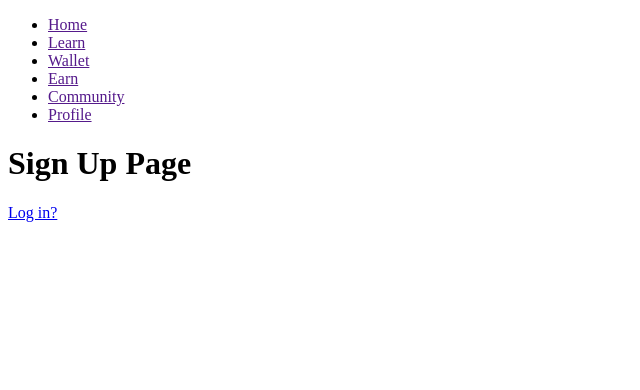
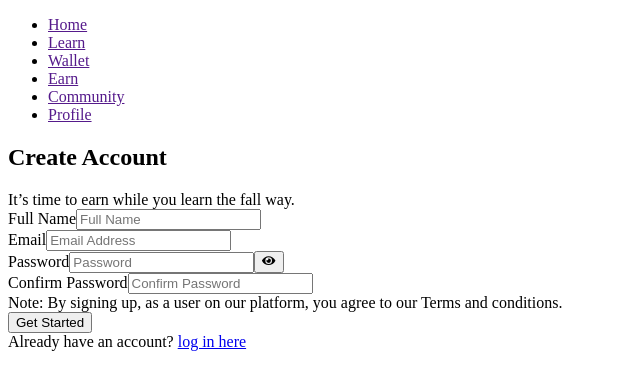
Before and after one commit to TeenGirlsinBlockchain/Techpadie-main, a Next.js app: page /signup in a window 1280 px wide. Shown: the top 390 px of the page, without its empty margins (0-640 px from the left). Built offline with nearby package versions, Linux system fonts and the light colour scheme.

Commit message:
added login and signup

```diff
--- /dev/null
+++ b/app/global.css
@@ -0,0 +1,3 @@
+@tailwind base;
+@tailwind components;
+@tailwind utilities;
--- a/app/page.tsx
+++ b/app/page.tsx
@@ -1,5 +1,3 @@
-
-
 export default function Page() {
   return (
     <div>
--- a/app/signup/page.tsx
+++ b/app/signup/page.tsx
@@ -1,11 +1,113 @@
 import Link from "next/link";
+import { useState } from "react";
+import { FaEye, FaEyeSlash } from "react-icons/fa";
 
 export default function Page() {
-    return (
-        <div>
-            <h1>Sign Up Page</h1>
+  const [showPassword, setShowPassword] = useState(false);
+  const [password, setPassword] = useState("");
+  const [confirmPassword, setConfirmPassword] = useState("");
+  const [passwordsMatch, setPasswordsMatch] = useState(true);
 
-            <Link href="/login">Log in?</Link>
+  const handlePasswordChange = (e: React.ChangeEvent<HTMLInputElement>) => {
+    const newPassword = e.target.value;
+    setPassword(newPassword);
+    checkPasswordsMatch(newPassword, confirmPassword);
+  };
+
+  const handleConfirmPasswordChange = (e: React.ChangeEvent<HTMLInputElement>) => {
+    const newConfirmPassword = e.target.value;
+    setConfirmPassword(newConfirmPassword);
+    checkPasswordsMatch(password, newConfirmPassword);
+  };
+
+  const checkPasswordsMatch = (pass1: string, pass2: string) => {
+    setPasswordsMatch(pass1 === pass2);
+  };
+
+  const handleSignUp = (e: React.FormEvent<HTMLFormElement>) => {
+    e.preventDefault();
+    if (passwordsMatch) {
+      alert("Sign-up successful! Redirecting to email verification...");
+    }
+  };
+
+  return (
+    <div className="flex items-center justify-center md:min-h-screen md:bg-gray-100 text-start text-[12px] p-4">
+      <div className="w-full max-w-md bg-white rounded-lg p-6">
+        <h2 className="text-2xl font-bold mb-2">Create Account</h2>
+        <div className="text-[12px] mb-4">
+          It’s time to earn while you learn the fall way.
         </div>
-    );
+        <form onSubmit={handleSignUp}>
+          <div className="mb-4">
+            <label className="block text-gray-700">Full Name</label>
+            <input
+              type="text"
+              placeholder="Full Name"
+              className="mt-1 block w-full px-3 py-2 bg-[#F8F8F8] border border-gray-300 rounded-md shadow-sm focus:outline-none focus:ring-2 focus:ring-blue-500"
+            />
+          </div>
+          <div className="mb-4">
+            <label className="block text-gray-700">Email</label>
+            <input
+              type="email"
+              placeholder="Email Address"
+              className="mt-1 block w-full px-3 py-2 border bg-[#F8F8F8] border-gray-300 rounded-md shadow-sm focus:outline-none focus:ring-2 focus:ring-blue-500"
+            />
+          </div>
+          <div className="mb-4 relative">
+            <label className="block text-gray-700">Password</label>
+            <input
+              type={showPassword ? "text" : "password"}
+              placeholder="Password"
+              value={password}
+              onChange={handlePasswordChange}
+              className="mt-1 block w-full px-3 py-2 bg-[#F8F8F8] border border-gray-300 rounded-md shadow-sm focus:outline-none focus:ring-2 focus:ring-blue-500"
+            />
+            <button
+              type="button"
+              onClick={() => setShowPassword(!showPassword)}
+              className="absolute inset-y-0 right-0 pr-3 flex items-center text-gray-500 mt-7"
+            >
+              {showPassword ? <FaEyeSlash className="h-5 w-5" /> : <FaEye className="h-5 w-5" />}
+            </button>
+          </div>
+          <div className="mb-4">
+            <label className="block text-gray-700">Confirm Password</label>
+            <input
+              type={showPassword ? "text" : "password"}
+              placeholder="Confirm Password"
+              value={confirmPassword}
+              onChange={handleConfirmPasswordChange}
+              className="mt-1 block w-full px-3 py-2 bg-[#F8F8F8] border border-gray-300 rounded-md shadow-sm focus:outline-none focus:ring-2 focus:ring-blue-500"
+            />
+          </div>
+          {!passwordsMatch && (
+            <p className="text-red-600 text-sm mb-2">Passwords do not match</p>
+          )}
+          <div className="mt-4 text-[12px] mb-4">
+            Note: By signing up, as a user on our platform,{" "}
+            <span className="text-[#227FA1]">you agree to our Terms and conditions.</span>
+          </div>
+          <button
+            type="submit"
+            disabled={!passwordsMatch}
+            className={`w-full py-2 rounded-md text-white ${
+              passwordsMatch
+                ? "bg-[#227FA1] hover:bg-blue-600"
+                : "bg-gray-400 cursor-not-allowed"
+            }`}
+          >
+            Get Started
+          </button>
+          <div className="text-center mt-2">
+            Already have an account?{" "}
+            <Link href="/login">
+              <a className="text-[#227FA1]">log in here</a>
+            </Link>
+          </div>
+        </form>
+      </div>
+    </div>
+  );
 }
--- a/package.json
+++ b/package.json
@@ -14,6 +14,7 @@
     "next": "15.0.3"
   },
   "devDependencies": {
+    "react-icons": "^4.12.0",
     "typescript": "^5",
     "@types/node": "^20",
     "@types/react": "^18",
```
Also changed, not shown: app/login/page.tsx (+35 -4 lines), 1 other file (tests, documents, lock files or other folders).
